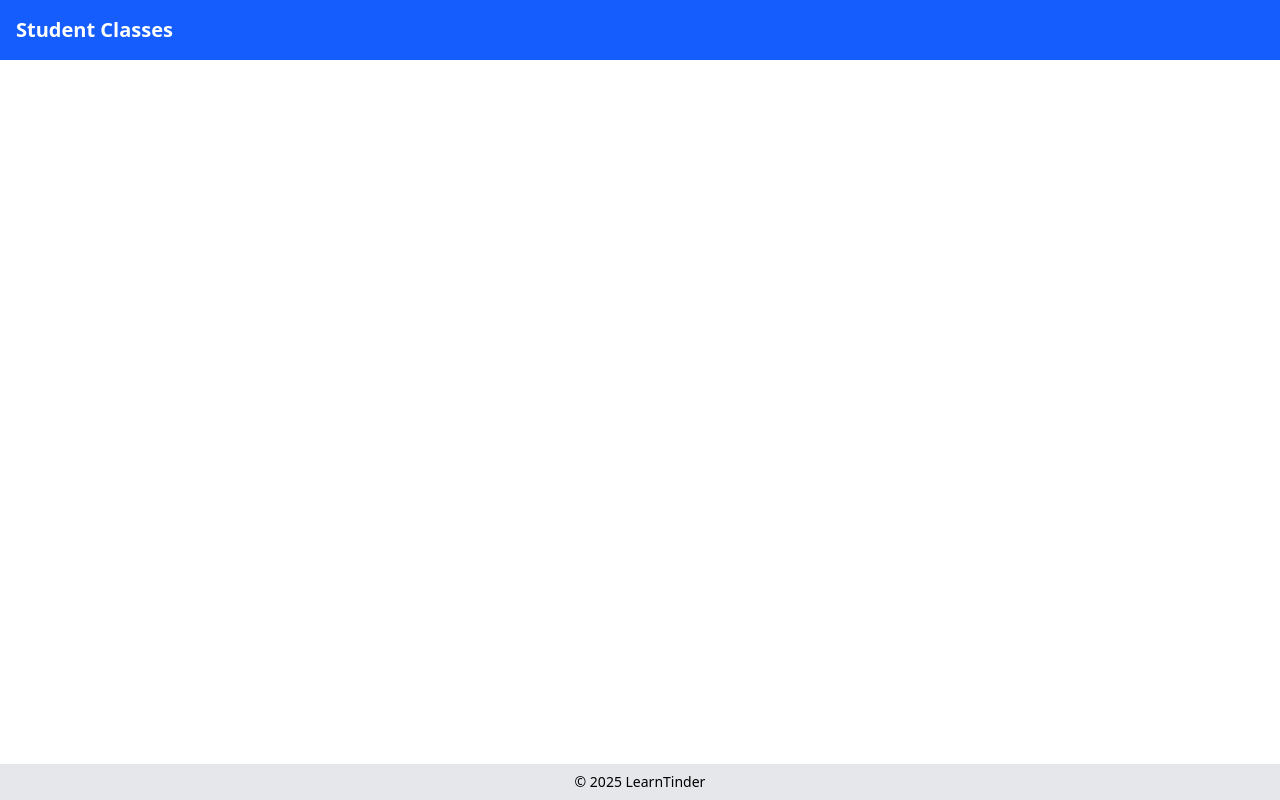
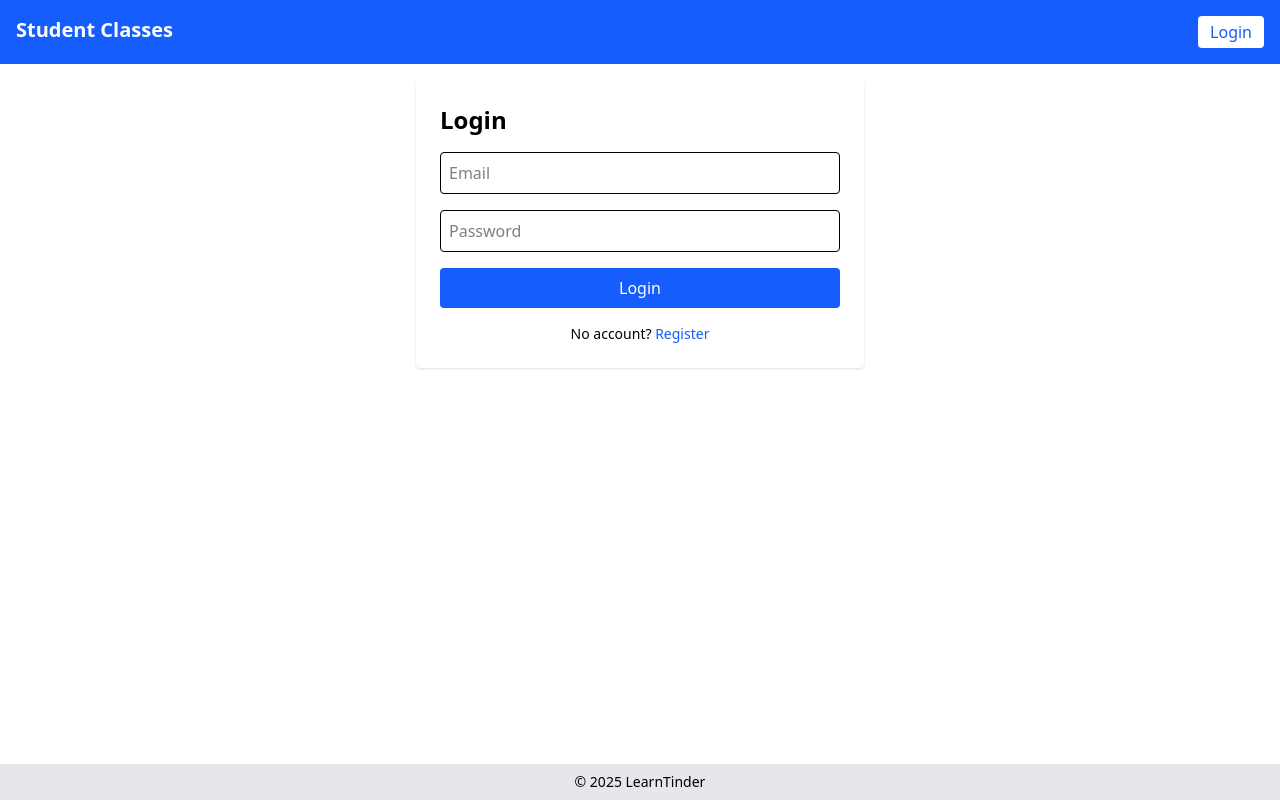
Before and after one commit to s-kroonen/POC-TinderVKM, a Vue app in the folder frontend/: page /auth in a window 1280 px wide. Built offline with nearby package versions, Linux system fonts and the light colour scheme; no server answers.

Commit message:
added login page register page. and load from api and save to api.

```diff
--- a/frontend/src/App.vue
+++ b/frontend/src/App.vue
@@ -1,23 +1,56 @@
+<script setup lang="ts">
+import { useAuthStore } from "@/stores/auth";
+import { useRouter } from "vue-router";
+
+const auth = useAuthStore();
+const router = useRouter();
+
+function goAuth() {
+  router.push("/auth");
+}
+
+function goProfile() {
+  alert(`Logged in as ${auth.userEmail}`);
+}
+</script>
 
 <template>
   <div id="app" class="min-h-screen flex flex-col">
-    <!-- Example header (you can style or remove) -->
-    <header class="bg-blue-600 text-white p-4">
+    <header class="bg-blue-600 text-white p-4 flex justify-between">
       <h1 class="text-xl font-bold">Student Classes</h1>
+
+      <div>
+        <button
+          v-if="!auth.isLoggedIn()"
+          @click="goAuth"
+          class="bg-white text-blue-600 px-3 py-1 rounded"
+        >
+          Login
+        </button>
+
+        <div v-else class="flex gap-2 items-center">
+          <button
+            @click="goProfile"
+            class="bg-white text-blue-600 px-3 py-1 rounded"
+          >
+            Profile
+          </button>
+          <button
+            @click="auth.logout"
+            class="bg-red-500 text-white px-3 py-1 rounded"
+          >
+            Logout
+          </button>
+        </div>
+      </div>
     </header>
 
-    <!-- Routed content -->
     <main class="flex-1 p-4">
-      <router-view />   <!-- 👈 Loads Home.vue or any other route -->
+      <router-view />
     </main>
 
-    <!-- Example footer -->
     <footer class="bg-gray-200 text-center p-2 text-sm">
       © 2025 LearnTinder
     </footer>
   </div>
 </template>
-
-<style scoped>
-/* optional extra layout tweaks */
-</style>
--- a/frontend/src/router/index.ts
+++ b/frontend/src/router/index.ts
@@ -1,12 +1,15 @@
 import { createRouter, createWebHistory } from 'vue-router';
 import Home from '../views/Home.vue';
+import LoginRegister from "../views/LoginRegister.vue";
 
 const routes = [
   {
     path: '/',
     name: 'Home',
     component: Home
-  }
+
+  },
+  { path: "/auth", name: "Auth", component: LoginRegister }
 ];
 
 const router = createRouter({
--- a/frontend/src/services/apiService.ts
+++ b/frontend/src/services/apiService.ts
@@ -38,10 +38,19 @@ export async function mergePreferences(liked: string[], skipped: string[], token
   return res.data;
 }
 
-
 export async function getPreferences(token: string) {
   const res = await api.get(`/classes/me/preferences`, {
     headers: { Authorization: `Bearer ${token}` }
   });
   return res.data;
 }
+
+export async function loginApi(email: string, password: string) {
+  const res = await api.post("/auth/login", { email, password });
+  return res.data;
+}
+
+export async function registerApi(email: string, password: string) {
+  const res = await api.post("/auth/register", { email, password });
+  return res.data;
+}
--- /dev/null
+++ b/frontend/src/stores/auth.ts
@@ -0,0 +1,49 @@
+import { defineStore } from "pinia";
+import { ref } from "vue";
+import Cookies from "js-cookie";
+import { loginApi, registerApi } from "@/services/apiService";
+import { useClassesStore } from "./classes";
+
+export const useAuthStore = defineStore("auth", () => {
+  const token = ref<string | null>(Cookies.get("token") || null);
+  const userEmail = ref<string | null>(null); // optional
+
+  function isLoggedIn() {
+    return !!token.value;
+  }
+
+  async function login(email: string, password: string) {
+    const res = await loginApi(email, password);
+    token.value = res.token;
+    Cookies.set("token", res.token);
+    userEmail.value = email;
+
+    // merge cookies into backend preferences
+    const classesStore = useClassesStore();
+    await classesStore.fetchPreferences();
+    await classesStore.mergeCookiesToBackend();
+  }
+
+  async function register(email: string, password: string) {
+    await registerApi(email, password);
+    // auto-login after register
+    // await login(email, password);
+  }
+
+  function logout() {
+    token.value = null;
+    userEmail.value = null;
+    Cookies.remove("token");
+    const classesStore = useClassesStore();
+    classesStore.clearCookies();
+  }
+
+  return {
+    token,
+    userEmail,
+    isLoggedIn,
+    login,
+    register,
+    logout
+  };
+});
--- a/frontend/src/stores/classes.ts
+++ b/frontend/src/stores/classes.ts
@@ -1,102 +1,151 @@
 // src/stores/classes.ts
 import { defineStore } from "pinia";
-import { ref, watch } from "vue";
+import { ref } from "vue";
 import Cookies from "js-cookie";
-import { getClasses, mergePreferences, type Class, likeClassApi, skipClassApi, getPreferences } from "../services/apiService";
+import {
+  getClasses,
+  mergePreferences,
+  type Class,
+  likeClassApi,
+  skipClassApi,
+  getPreferences,
+} from "../services/apiService";
+import { useAuthStore } from "./auth";
 
 export const useClassesStore = defineStore("classes", () => {
   const classes = ref<Class[]>([]);
   const liked = ref<Class[]>([]);
   const skipped = ref<Class[]>([]);
-  const token = ref<string | null>(Cookies.get("token") || null);
 
+  function getToken(): string | null {
+    const auth = useAuthStore();
+    return auth.token;
+  }
+
+  // ---------- Init ----------
+  async function initClasses() {
+    await fetchClasses();
+
+    const token = getToken();
+    if (token) {
+      // logged in → only backend
+      await fetchPreferences();
+    } else {
+      // not logged in → use cookies
+      loadFromCookies();
+    }
+
+    filterClasses();
+  }
+
+  function filterClasses() {
+    const likedIds = liked.value.map((c) => c._id);
+    const skippedIds = skipped.value.map((c) => c._id);
+
+    classes.value = classes.value.filter(
+      (c) => !likedIds.includes(c._id) && !skippedIds.includes(c._id)
+    );
+  }
+
+  // ---------- Fetch ----------
   async function fetchClasses() {
     classes.value = await getClasses();
   }
 
   async function fetchPreferences() {
-    if (!token.value) return; // not logged in
-    const prefs = await getPreferences(token.value);
-    liked.value = prefs.liked;
-    skipped.value = prefs.skipped;
+    const token = getToken();
+    if (!token) return;
+
+    const prefs = await getPreferences(token);
+
+    liked.value = prefs.liked || [];
+    skipped.value = prefs.skipped || [];
   }
 
+  // ---------- Actions ----------
   async function like(cls: Class) {
-    if (token.value) {
-      await likeClassApi(cls._id, token.value);
+    const token = getToken();
+    if (token) {
+      await likeClassApi(cls._id, token);
+    } else {
+      saveToCookies(cls._id, "liked");
     }
     liked.value.push(cls);
     remove(cls);
-    saveToCookies();
   }
 
   async function skip(cls: Class) {
-    if (token.value) {
-      await skipClassApi(cls._id, token.value);
+    const token = getToken();
+    if (token) {
+      await skipClassApi(cls._id, token);
+    } else {
+      saveToCookies(cls._id, "skipped");
     }
     skipped.value.push(cls);
     remove(cls);
-    saveToCookies();
   }
 
-  async function mergeCookiesToBackend() {
-    if (!token.value) return;
-
-    const likedIds = JSON.parse(Cookies.get("liked") || "[]");
-    const skippedIds = JSON.parse(Cookies.get("skipped") || "[]");
-
-    if (likedIds.length || skippedIds.length) {
-      await mergePreferences(likedIds, skippedIds, token.value);
-
-      // clear cookies after syncing
-      Cookies.remove("liked");
-      Cookies.remove("skipped");
-
-      // refresh from DB
-      await fetchPreferences();
-    }
+  function remove(cls: Class) {
+    classes.value = classes.value.filter((c) => c._id !== cls._id);
   }
 
-
-  function remove(cls: Class) {
-    classes.value = classes.value.filter(c => c._id !== cls._id);
-  }
-
-  function saveToCookies() {
-    Cookies.set("liked", JSON.stringify(liked.value.map(c => c._id)));
-    Cookies.set("skipped", JSON.stringify(skipped.value.map(c => c._id)));
+  // ---------- Cookie helpers (guest mode only) ----------
+  function saveToCookies(classId: string, type: "liked" | "skipped") {
+    const existing = JSON.parse(Cookies.get(type) || "[]");
+    if (!existing.includes(classId)) {
+      existing.push(classId);
+      Cookies.set(type, JSON.stringify(existing));
+    }
   }
 
   function loadFromCookies() {
     const likedIds = JSON.parse(Cookies.get("liked") || "[]");
     const skippedIds = JSON.parse(Cookies.get("skipped") || "[]");
 
-    classes.value = classes.value.filter(
-      c => !likedIds.includes(c._id) && !skippedIds.includes(c._id)
+    liked.value = classes.value.filter((c) => likedIds.includes(c._id));
+    skipped.value = classes.value.filter((c) => skippedIds.includes(c._id));
+
+    console.log(
+      "Loaded from cookies → liked:",
+      liked.value,
+      "skipped:",
+      skipped.value
     );
-
-    liked.value = classes.value.filter(c => likedIds.includes(c._id));
-    skipped.value = classes.value.filter(c => skippedIds.includes(c._id));
-
-    console.log("Loaded from cookies → liked:", liked.value, "skipped:", skipped.value);
   }
 
-  function setToken(newToken: string) {
-    token.value = newToken;
-    Cookies.set("token", newToken);
+  async function mergeCookiesToBackend() {
+    const token = getToken();
+    if (!token) return;
+
+    const likedIds = JSON.parse(Cookies.get("liked") || "[]");
+    const skippedIds = JSON.parse(Cookies.get("skipped") || "[]");
+
+    if (likedIds.length || skippedIds.length) {
+      await mergePreferences(likedIds, skippedIds, token);
+
+      Cookies.remove("liked");
+      Cookies.remove("skipped");
+
+      await fetchPreferences();
+    }
+  }
+
+  function clearCookies() {
+    Cookies.remove("liked");
+    Cookies.remove("skipped");
+    liked.value = [];
+    skipped.value = [];
   }
 
   return {
     classes,
     liked,
     skipped,
-    token,
-    fetchClasses,
+    initClasses,
     fetchPreferences,
     like,
     skip,
-    loadFromCookies,
-    setToken,
-    mergeCookiesToBackend
+    mergeCookiesToBackend,
+    clearCookies,
   };
 });
--- a/frontend/src/views/Home.vue
+++ b/frontend/src/views/Home.vue
@@ -1,18 +1,15 @@
 <script setup lang="ts">
 import { ref, onMounted } from "vue";
 import { useClassesStore } from "../stores/classes";
-import Cookies from "js-cookie";
 import type { Class } from "@/services/apiService";
 import GameCardsStack from "../components/GameCardsStack.vue";
 
 const store = useClassesStore();
 
 onMounted(() => {
-  store.fetchClasses().then(() => {
-    store.fetchPreferences();
-    store.loadFromCookies();
-  });
+  store.initClasses(); // 👈 new single entry point
 });
+
 
 function handleCardAccepted(cls: Class) {
   store.like(cls);
--- /dev/null
+++ b/frontend/src/views/LoginRegister.vue
@@ -0,0 +1,67 @@
+<script setup lang="ts">
+import { ref } from "vue";
+import { useAuthStore } from "@/stores/auth";
+import { useRouter } from "vue-router";
+
+const mode = ref<"login" | "register">("login");
+const email = ref("");
+const password = ref("");
+const auth = useAuthStore();
+const router = useRouter();
+
+async function submit() {
+  try {
+    if (mode.value === "login") {
+      await auth.login(email.value, password.value);
+    } else {
+      await auth.register(email.value, password.value);
+    }
+    router.push("/"); // redirect home
+  } catch (err: any) {
+    console.error(err);
+    alert("Auth failed");
+  }
+}
+</script>
+
+<template>
+  <div class="max-w-md mx-auto bg-white p-6 rounded shadow">
+    <h1 class="text-2xl font-bold mb-4">
+      {{ mode === "login" ? "Login" : "Register" }}
+    </h1>
+
+    <form @submit.prevent="submit" class="space-y-4">
+      <input
+        v-model="email"
+        type="email"
+        placeholder="Email"
+        class="w-full border p-2 rounded"
+        required
+      />
+      <input
+        v-model="password"
+        type="password"
+        placeholder="Password"
+        class="w-full border p-2 rounded"
+        required
+      />
+      <button
+        type="submit"
+        class="w-full bg-blue-600 text-white py-2 rounded"
+      >
+        {{ mode === "login" ? "Login" : "Register" }}
+      </button>
+    </form>
+
+    <p class="mt-4 text-sm text-center">
+      <span v-if="mode === 'login'">
+        No account?
+        <button class="text-blue-600" @click="mode = 'register'">Register</button>
+      </span>
+      <span v-else>
+        Already registered?
+        <button class="text-blue-600" @click="mode = 'login'">Login</button>
+      </span>
+    </p>
+  </div>
+</template>
```
